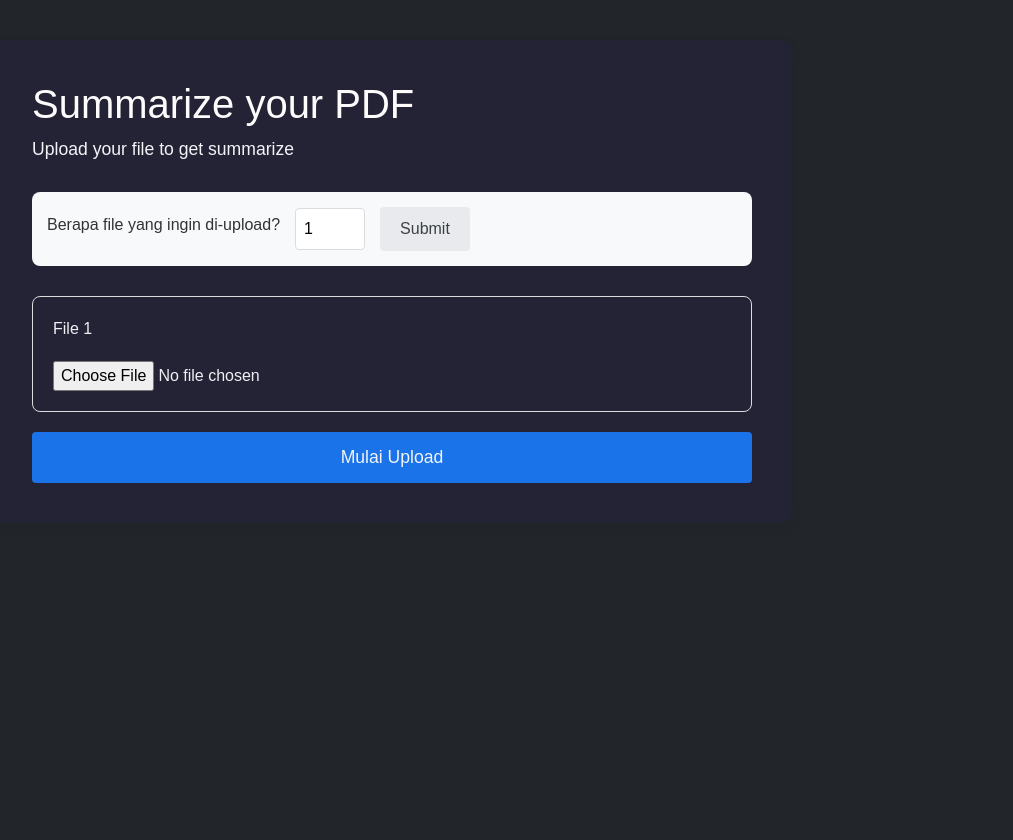
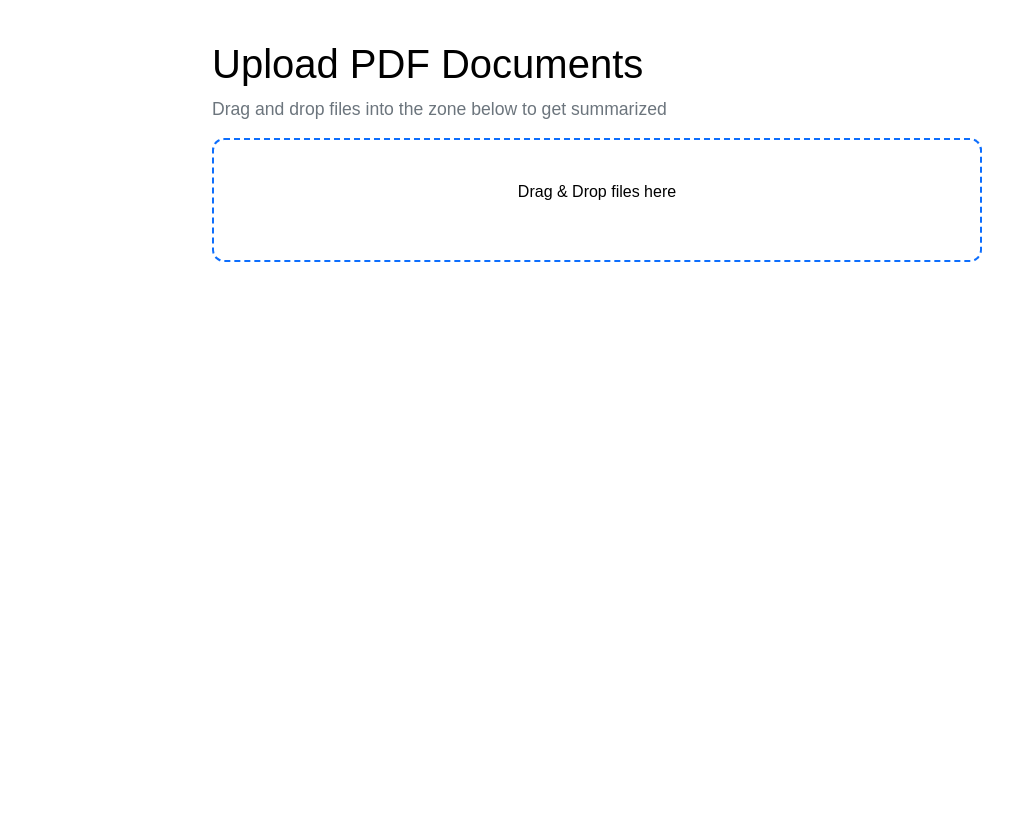
Before and after one commit to dzakyatha/pdf-document-summarizer, a Django app: template app/templates/index.html in a window 1280 px wide. Shown: the whole page, without its empty margins (43-1056 px from the left). Before the commit the page ends 483 px from the top, so only its background shows below. Run offline with Django 5.2, Linux system fonts and the light colour scheme; the template is opened without the code that fills it, so the values that code supplies are empty; some libraries are stand-ins or nearby versions; some web fonts are replaced.

Commit message:
feat: enhance file upload interface with drag-and-drop support and file preview on script.js, styles.css, and index.html

```diff
--- a/app/static/js/script.js
+++ b/app/static/js/script.js
@@ -1,192 +1,136 @@
-// Ambil elemen dari DOM
-document.addEventListener('DOMContentLoaded', ()=> {
+document.addEventListener('DOMContentLoaded', () => {
+    const dropZone = document.getElementById('drop-zone');
+    const fileInput = document.getElementById('file-input');
+    const uploadBtn = document.getElementById('upload-btn');
+    const progressPreviewArea = document.getElementById('progress-preview-area');
 
-    const generateButton = document.getElementById('generate-upload-slots');
-    const totalFilesInput = document.getElementById('total-input-files');
-    const slotsContainer = document.getElementById('upload-slots-container');
-    const uploadForm = document.getElementById('upload-form');
-    const uploadBtn = document.getElementById('upload-btn');
+    let filesToUpload = [];
 
-    // fungsi untuk generate slot upload
-    function createUploadSlots(){
-        const totalSlots = parseInt(totalFilesInput.value, 10);
-        console.log(`Total slots yang akan dibuat: ${totalSlots}`); // DEBUG
-        slotsContainer.innerHTML = '';
+    // Mencegah browser membuka file saat di-drag
+    ['dragenter', 'dragover', 'dragleave', 'drop'].forEach(eventName => {
+        window.addEventListener(eventName, e => {
+            e.preventDefault();
+            e.stopPropagation();
+        });
+    });
 
-        if (totalSlots > 0) {
-            for (let i = 1; i <= totalSlots; i++){
-                const slotHTML = `
-                    <div class="upload-slot" id="slot-container-${i}">
-                        <div class="upload-slot-header">File ${i}</div>
-                        <input type="file" id="file-input-${i}" class="file-input">
-                        <div id="progress-container-${i}" style="display: none; margin-top: 10px;">
-                            <p id="filename-${i}" style="margin-bottom: 5px;color: #edf0f3;"></p>
-                            <progress id="progress-${i}" value="0" max="100" style="width: 100%;"></progress>
-                            <div id="preview-${i}" style="margin-top: 10px;"></div>
+    // Menangani file baru dari drag & drop
+    function handleFiles(newFiles) {
+        progressPreviewArea.innerHTML = '';
+        for (const file of newFiles) {
+            if (!filesToUpload.some(f => f.name === file.name && f.size === file.size)) {
+                filesToUpload.push(file);
+            }
+        }
+        updateFileListUI();
+    }
+
+    // Menampilkan daftar file dan progress bar awal
+    function updateFileListUI() {
+        progressPreviewArea.innerHTML = '';
+        if (filesToUpload.length > 0) {
+            filesToUpload.forEach((file, index) => {
+                const cleanFileName = file.name.replace(/[^a-zA-Z0-9_-]/g, '');
+                const fileItemHTML = `
+                    <div class="progress-item" id="item-${cleanFileName}">
+                        <div class="file-info">
+                            <span>${file.name}</span>
+                            <button type="button" class="remove-file-btn" data-index="${index}">&times;</button>
                         </div>
-                        <style>
-                            .upload-slot-header {
-                                font-weight: 500;
-                                color: #edf0f3;
-                                margin-bottom: 10px;
-                            }
-                            .upload-slot input[type="file"] {
-                                margin-top: 10px;
-                                color: #edf0f3;
-                            }
-                            .btn-primary {
-                                background-color: #1a73e8;
-                                color: rgb(242, 242, 247);
-                                width: 100%;
-                                font-size: 1.1rem;
-                                padding: 12px;
-                            }
-                        </style>
+                        <progress id="progress-${cleanFileName}" value="0" max="100"></progress>
+                        <div id="preview-${cleanFileName}"></div>
                     </div>
                 `;
-                slotsContainer.insertAdjacentHTML('beforeend', slotHTML);
-            }
-            uploadBtn.style.display = 'block'; // menampilkan tombol upload
+                progressPreviewArea.insertAdjacentHTML('beforeend', fileItemHTML);
+            });
+            uploadBtn.style.display = 'block';
         } else {
-            uploadBtn.style.display = 'none'; // jika tidak ada slot
+            uploadBtn.style.display = 'none';
         }
     }
 
-    // event listener tombol generate slot upload
-    generateButton.addEventListener('click', createUploadSlots);
+    // Event listeners untuk drop zone
+    dropZone.addEventListener('dragover', () => dropZone.classList.add('dragover'));
+    dropZone.addEventListener('dragleave', () => dropZone.classList.remove('dragover'));
+    dropZone.addEventListener('drop', e => {
+        dropZone.classList.remove('dragover');
+        handleFiles(e.dataTransfer.files);
+    });
 
+    // Event listener untuk menghapus file dari daftar
+    progressPreviewArea.addEventListener('click', (e) => {
+        if (e.target.classList.contains('remove-file-btn')) {
+            const indexToRemove = parseInt(e.target.dataset.index, 10);
+            filesToUpload.splice(indexToRemove, 1);
+            updateFileListUI();
+        }
+    });
 
-    // fungsi upload
-    async function uploadFile(file, uiHooks, groupName) {
-        const CHUNK_SIZE = 512 * 512; // 500KB per chunk
+    // Event listener untuk tombol "Upload"
+    uploadBtn.addEventListener('click', async () => {
+        if (filesToUpload.length === 0) return;
+
+        uploadBtn.disabled = true;
+        uploadBtn.textContent = 'Uploading...';
+
+        const groupName = 'session-' + Math.random().toString(36).substring(2, 9);
+        const socket = new WebSocket(`ws://127.0.0.1:9000/${groupName}/`);
+
+        socket.onopen = () => startUpload(filesToUpload, groupName);
+        socket.onmessage = event => {
+            const data = JSON.parse(event.data).message;
+            if (data.status === 'success') {
+                const cleanFileName = data.filename.replace(/[^a-zA-Z0-9_-]/g, '');
+                const previewElement = document.getElementById(`preview-${cleanFileName}`);
+                if (previewElement) displayPreview(data.summary, previewElement);
+            }
+        };
+
+        socket.onclose = () => {
+            console.error("WebSocket closed.");
+            uploadBtn.disabled = false;
+            uploadBtn.textContent = 'Upload Files';
+        };
+    });
+
+    // Memulai proses upload untuk semua file
+    async function startUpload(files, groupName) {
+        const uploadPromises = files.map(file => uploadFile(file, groupName));
+        await Promise.all(uploadPromises);
+    }
+
+    // Mengupload satu file
+    async function uploadFile(file, groupName) {
+        const cleanFileName = file.name.replace(/[^a-zA-Z0-9_-]/g, '');
+        const progressBar = document.getElementById(`progress-${cleanFileName}`);
+
+        const CHUNK_SIZE = 1024 * 1024;
         const totalChunks = Math.ceil(file.size / CHUNK_SIZE);
 
-        uiHooks.container.style.display = 'block';
-        uiHooks.filename.textContent = file.name;
+        for (let chunkIndex = 0; chunkIndex < totalChunks; chunkIndex++) {
+            const start = chunkIndex * CHUNK_SIZE;
+            const end = start + CHUNK_SIZE;
+            const chunk = file.slice(start, end);
 
-        for (let chunkIndex = 0; chunkIndex < totalChunks; chunkIndex++){
-            const start = chunkIndex * CHUNK_SIZE;
-            const end = Math.min(start + CHUNK_SIZE, file.size);
-            const chunk = file.slice(start, end)
+            const formData = new FormData();
+            formData.append('chunk', chunk, file.name);
+            formData.append('filename', file.name);
+            formData.append('chunk_index', chunkIndex);
+            formData.append('total_chunks', totalChunks);
+            formData.append('group_name', groupName);
 
-            // Buat objek FormData
-            const formData = new FormData();
-            formData.append('chunk', chunk, file.name); // kirim chunk
-            formData.append('filename', file.name); // nama file
-            formData.append('chunk_index', chunkIndex); // nomor chunk
-            formData.append('total_chunks', totalChunks); // total chunk
-            formData.append('group_name', groupName);
-            console.log(`[${file.name}] mengirim chunk ${chunkIndex} dengan group_name: ${groupName}`); // DEBUG
-
-            try {
-                const response = await fetch('/api/chunk-upload/', {
-                    method: 'POST',
-                    body: formData,
-                });
-
-                if (!response.ok) {
-                    throw new Error(`Server error pada chunk ${chunkIndex}`);
-                }
-                console.log(`Uploading chunk ${chunkIndex} with group: ${groupName}`);
-            } catch (error) {
-                console.error(`Upload chunk ${chunkIndex} untuk file ${file.name} error:`, error);
-                uiHooks.filename.textContent = `Error: ${error.message}`;
-                return; // proses berhenti jika ada error
-            }
-
-            uiHooks.progressBar.value = ((chunkIndex + 1) / totalChunks) * 100;
+            await fetch('/api/chunk-upload/', { method: 'POST', body: formData });
+            progressBar.value = ((chunkIndex + 1) / totalChunks) * 100;
         }
     }
 
-    // Event listener form
-    uploadForm.addEventListener('submit', async (e) => {
-        e.preventDefault();
-
-        // ID unik sesi sebelum upload dimulai
-        const groupName = 'session-' + Math.random().toString(36).substring(2, 9);
-
-        // koneksi websocket
-        const socket = new WebSocket(`ws://127.0.0.1:9000/${groupName}/`);
-        console.log("GroupName:", groupName);  // debugging
-
-        socket.onopen = (e) => console.log("Koneksi WebSocket berhasil dibuka");
-        socket.onclose = (e) => console.error("Koneksi WebSocket ditutup");
-
-        // untuk preview pdf setelah menerima pesan websocket
-        socket.onmessage = (e) => {
-            const data = JSON.parse(e.data).message;
-            console.log("Pesan diterima:", data);
-
-            if (data.status === 'success') {
-                const cleanFileName = data.filename.replace(/[^a-zA-Z0-9_-]/g, '');
-                const previewElement = document.getElementById(`preview-${cleanFileName}`);
-                if (previewElement) {
-                    displayPreview(data.file_url, previewElement);
-                }
-            }
-        };
-
-        const allFileInputs = document.querySelectorAll('.file-input');
-        const fileToUpload = [];
-        allFileInputs.forEach((input, index) => {
-            if (input.files.length > 0){
-                const file = input.files[0];
-                const slotNumber = input.id.split('-')[2];
-                const cleanFileName = file.name.replace(/[\. ]/g, '');
-
-                const container = document.getElementById(`progress-container-${slotNumber}`);
-
-
-                const progressBar = container.querySelector('progress');
-                progressBar.id = `progress-${cleanFileName}`;
-
-                const previewDiv = container.querySelector('div');
-                previewDiv.id = `preview-${cleanFileName}`;
-
-                fileToUpload.push({
-                    file: file,
-                    uiHooks: {
-                        container: container,
-                        filename: document.getElementById(`filename-${slotNumber}`),
-                        progressBar: progressBar, // Gunakan variabel yang sudah kita ambil
-                        preview: previewDiv,      // Gunakan variabel yang sudah kita ambil
-                    }
-                });
-
-                /*const container = document.getElementById(`progress-container-${index + 1}`);
-                if (container) { // Add this check
-                    container.querySelector('progress').id = `progress-${cleanFileName}`;
-                    container.querySelector('div').id = `preview-${cleanFileName}`;
-                } else {
-                    console.error(`Element with ID 'progress-container-${index + 1}' not found.`); // Optional: Log a message
-                }*/
-
-            }
-        });
-
-        if (fileToUpload.length === 0) {
-            alert("Pilih setidaknya satu file.");
-            return;
-        }
-
-        const uploadPromises = fileToUpload.map(item => uploadFile(item.file, item.uiHooks, groupName));
-
-        try {
-            await Promise.all(uploadPromises);
-            console.log("Semua file telah selesai dikirim ke queue");
-        } catch (error) {
-            console.error("Terjadi error saat proses upload:", error);
-        }
-    });
-
-
-    // fungsi preview pdf
-    function displayPreview(fileUrl, previewElement) {
-        console.log("URL yang diterima untuk preview:", fileUrl);
-        const extension = fileUrl.split('.').pop().toLowerCase();
-        previewElement.innerHTML = `<embed src="${fileUrl}" type="application/pdf" width="100%" height="500px" />`;
+    // Fungsi untuk menampilkan ringkasan
+    function displayPreview(summaryText, previewElement) {
+        previewElement.innerHTML = `
+            <div style="text-align: left; background-color: #e9ecef; border-radius: 8px; padding: 15px; margin-top: 10px;">
+                <h6 style="margin-top: 0; font-weight: 500;">Document Summary:</h6>
+                <p style="white-space: pre-wrap;">${summaryText}</p>
+            </div>
+        `;
     }
-
-    createUploadSlots();
-
 });
--- a/app/static/styles/styles.css
+++ b/app/static/styles/styles.css
@@ -1,109 +1,119 @@
-body {
-    background-color: #22262b;
-    color: #333;
+/* styles.css */
+html, body {
+    height: 100%;
+    margin: 0;
     font-family: 'Google Sans', sans-serif;
-    margin: 0;
+    background-color: #ffffff;
+    color: #000000;
+}
+
+.page-wrapper {
+    display: flex;
+    flex-direction: column;
+    height: 100%;
+}
+
+.content-wrapper {
+    flex: 1;
+    overflow-y: auto;
+    padding-bottom: 90px;
+}
+
+.bottom-bar {
+    position: fixed;
+    bottom: 0;
+    left: 0;
+    width: 100%;
+    background: #ffffff;
+    padding: 15px 0;
+    box-shadow: 0 -2px 10px rgba(0,0,0,0.1);
     display: flex;
     justify-content: center;
-    align-items: flex-start;
-    min-height: 100vh;
+    z-index: 100;
 }
 
 .container {
     width: 100%;
     max-width: 800px;
-    margin: 40px 20px;
-    background-color: #242235;
-    border-radius: 12px;
-    box-shadow: 0 4px 12px rgba(0,0,0,0.08);
-    padding: 40px;
+    margin: 40px auto;
 }
 
 .header h1 {
     font-size: 2.5rem;
     font-weight: 500;
-    color: #fdfbfb;
-    margin-bottom: 8px;
 }
 
 .header p {
     font-size: 1.1rem;
-    color: #f2f5f8;
-    margin-bottom: 30px;
+    color: #6c757d;
 }
 
-.controls {
-    display: flex;
-    align-items: center;
-    gap: 15px;
-    margin-bottom: 30px;
-    padding: 15px;
-    background-color: #f8f9fa;
-    border-radius: 8px;
+#drop-zone {
+    border: 2px dashed #0d6efd;
+    border-radius: 12px;
+    padding: 40px;
+    text-align: center;
+    cursor: pointer;
+    transition: background-color 0.2s ease;
 }
 
-.controls label {
+#drop-zone.dragover {
+    background-color: #e7f1ff;
+}
+
+.file-list-item {
+    display: flex;
+    justify-content: space-between;
+    align-items: center;
+    padding: 10px 15px;
+    background-color: #f8f9fa;
+    border: 1px solid #dee2e6;
+    border-radius: 8px;
+    margin-bottom: 10px;
+}
+
+.remove-file-btn {
+    background: none; border: none; color: #dc3545; font-size: 1.5rem; cursor: pointer;
+}
+
+.progress-item {
+    margin-top: 20px;
+}
+.progress-item p {
+    margin-bottom: 5px;
     font-weight: 500;
 }
-
-.controls input[type="number"] {
-    width: 70px;
-    padding: 8px;
-    border: 1px solid #dadce0;
-    border-radius: 4px;
-    font-size: 1rem;
+.progress-item progress {
+    width: 100%;
 }
 
-.btn-primary, .btn-secondary {
-    border: none;
-    padding: 10px 20px;
-    border-radius: 4px;
-    font-weight: 500;
-    font-size: 1rem;
-    cursor: pointer;
-    transition: background-color 0.2s;
+.upload-button-container {
+    width: 100%;
+    max-width: 760px;
 }
 
 .btn-primary {
+    width: 100%;
+    border: none;
+    padding: 12px 24px;
+    border-radius: 25px;
+    font-size: 1.1rem;
+    cursor: pointer;
     background-color: #1a73e8;
-    color: rgb(242, 242, 247);
-    width: 100%;
-    font-size: 1.1rem;
-    padding: 12px;
+    color: white;
 }
 
 .btn-primary:hover {
-    background-color: #185abc;
+    background-color: #1558b8;
 }
 
-.btn-secondary {
-    background-color: #e8eaed;
-    color: #3c4043;
+.view-summary-btn {
+    background-color: #e9ecef;
+    color: #0d6efd;
+    border: 1px solid #dee2e6;
+    padding: 5px 10px;
+    border-radius: 5px;
+    cursor: pointer;
+    margin-top: 10px;
+    font-weight: 500;
 }
-
-.btn-secondary:hover {
-    background-color: #dadce0;
-}
-
-.upload-slot {
-    border: 1px solid #dadce0;
-    border-radius: 8px;
-    padding: 20px;
-    margin-bottom: 20px;
-}
-
-.upload-slot input[type="file"] {
-    margin-top: 10px;
-    color: #edf0f3;
-}
-
-.upload-slot progress {
-    width: 100%;
-    margin-top: 10px;
-}
-
-.upload-slot-header {
-    font-weight: 500;
-    color: #edf0f3;
-    margin-bottom: 10px;
-}
--- a/app/templates/index.html
+++ b/app/templates/index.html
@@ -1,27 +1,29 @@
 {% extends "layout.html" %}
 {% load static %}
 
-{% block title %} Home {% endblock %}
+{% block title %} PDF Summarizer {% endblock %}
 
 {% block content %}
 <div class="container">
     <header class="header">
-            <h1>Summarize your PDF</h1>
-            <p>Upload your file to get summarize</p>
+        <h1>Upload PDF Documents</h1>
+        <p>Drag and drop files into the zone below to get summarized</p>
     </header>
 
     <main class="main">
-            <div class="controls">
-                <label for="total-input-files">Berapa file yang ingin di-upload?</label>
-                <input type="number" id="total-input-files" value="1" min="0" max="10">
-                <button type="button" id="generate-upload-slots" class="btn-secondary">Submit</button>
+        <div id="drop-zone">
+            <div id="drop-zone-text">
+                <p>Drag & Drop files here</p>
+                <input type="file" id="file-input" multiple hidden>
+            </div>
         </div>
 
-            <form id="upload-form">
-                <div id="upload-slots-container"></div>
+        <div id="progress-preview-area">
+             </div>
 
-                <button type="submit" id="upload-btn" class="btn-primary" style="display: none;">Mulai Upload</button>
-            </form>
+        <div class="upload-button-container">
+            <button type="button" id="upload-btn" class="btn-primary" style="display: none;">Upload Files</button>
+        </div>
     </main>
 </div>
 {% endblock %}
```
Lines whose indentation alone changed are shown as unchanged.
